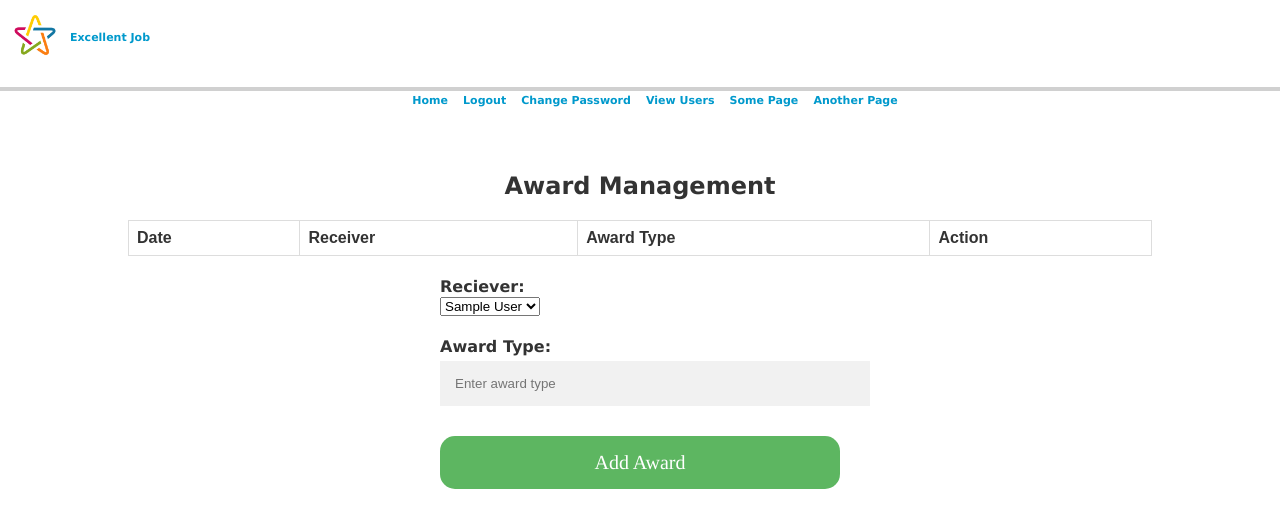
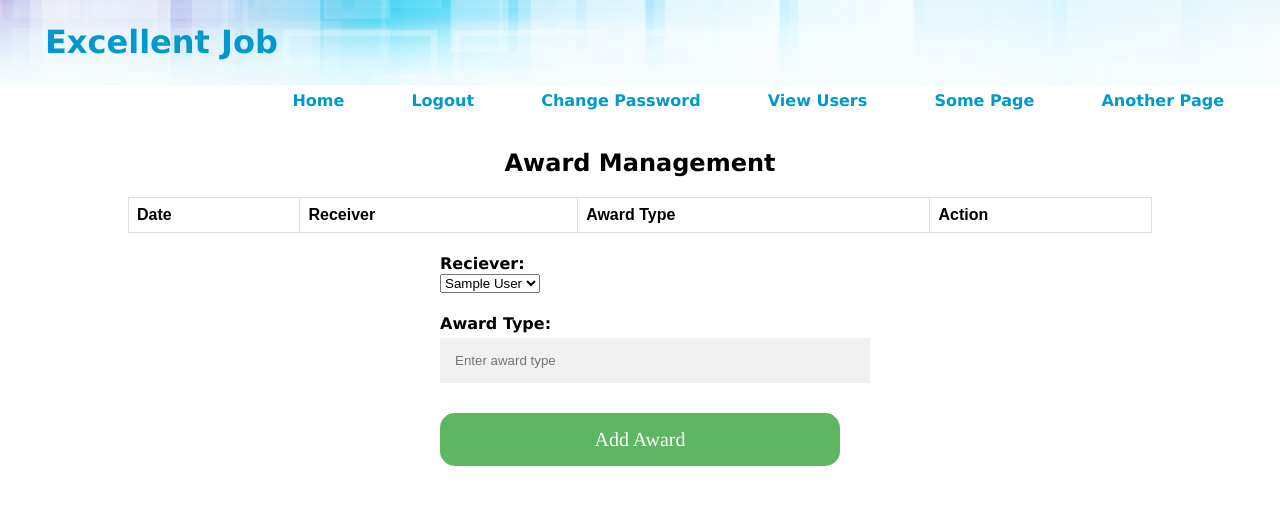
Before and after one commit to jdgamble555/cs-467-cst-osu, a PHP site: page /awards.php in a window 1280 px wide. Shown: the top 528 px of the page. Run offline with PHP 8.4, Linux system fonts and the light colour scheme; the visitor is signed in with stand-in values (Sample User, id 1); tables that the repository leaves empty or names only in its code hold one stand-in row (values such as "Sample post"); data that the repository does not hold is empty; some libraries are stand-ins or nearby versions.

Commit message:
Updated UI.

```diff
--- a/includes/layout.css
+++ b/includes/layout.css
@@ -2,17 +2,58 @@ body {
   margin: 0px;
   padding: 0px;
   font-family: verdana, arial, helvetica, sans-serif;
-  color: #333;
   background-color: white;
 }
 
-h1 {
-  margin: 0px 0px 15px 0px;
-  padding: 0px;
-  font-size: 28px;
-  line-height: 28px;
-  font-weight: 900;
-  color: #ccc;
+header {
+    position: relative;
+    display: block;
+    max-width: 100%;
+    height: 100%;
+    margin: 0 auto;
+    padding: 20px 25px 20px 45px;
+    color: white;
+    background-image: url(../img/header2.jpg);
+}
+
+header img {
+    float: left;
+    width: 70px;
+    height: 70px;
+}
+
+header h1 {
+    line-height: 45px;
+    font-size: 2rem;
+    margin: 0;
+    display:inline;
+}
+
+nav {
+    padding-left: 0;
+    margin-bottom: 0;
+    list-style: none;
+    float: right;
+    display: inline;
+}
+
+nav li {
+    position: relative;
+    display: inline-block;
+    list-style-type: none;
+    font-family: "Open Sans", "Droid Sans", Helvetica, Arial, sans-serif;
+    padding: 0 1rem;
+}
+
+nav li > a {
+    position: relative;
+    display: block;
+    padding: 10px 15px;
+}
+
+nav > li > a:hover,
+nav > li > a:focus {
+    text-decoration: none;
 }
 
 .center {
@@ -23,21 +64,21 @@ h1 {
   text-align: center;
 }
 
-p {
+/*p {
   font: 11px/20px verdana, arial, helvetica, sans-serif;
-}
+}*/
 
-#Content {
+/*#Content {
   margin-bottom: 20px;
 }
 
 #Content > p {
   margin: 0 auto;
-}
+}*/
 
 a {
   color: #09c;
-  font-size: 11px;
+/*  font-size: 11px;*/
   text-decoration: none;
   font-weight: 600;
   font-family: verdana, arial, helvetica, sans-serif;
@@ -72,14 +113,8 @@ a "be nice to Opera 5" rule every time you use the Tantek Celik hack (above). */
   height: 14px;
 }*/
 
-ul {
-  list-style: none;
-  text-align: center;
-}
-
-ul li {
-  display: inline-block;
-  padding-right: 10px;
+.menu {
+  background-color: #ccc;
 }
 
 .error {
@@ -93,24 +128,6 @@ ul li {
 table {
   margin-left: auto;
   margin-right: auto;
-}
-
-/* our new custom CSS */
-
-.header img {
-  float: left;
-  width: 70px;
-  height: 70px;
-}
-
-.header h1 {
-  position: relative;
-  top: 18px;
-}
-
-h1 {
-  border-bottom: 4px solid #d0d0d0;
-  padding-bottom: 35px;
 }
 
 /* Keep header style for all headers with hyperlink */
--- a/includes/templates/header.php
+++ b/includes/templates/header.php
@@ -26,11 +26,11 @@ if (!isset($page_title)) {
 </head>
 
 <body>
-	<div class="header">
-		<img src="img/star_logo.jpg" alt="logo">
+<header>
+		<!-- <img src="img/star_logo.jpg" alt="logo"> -->
 		<h1><a href="index.php">Excellent Job</a></h1>
-	</div>
 
+			<nav>
 				<ul>
 					<li><a href="index.php" title="Home Page">Home</a></li>
 					<?php # Script 18.2 - footer.html
@@ -57,5 +57,7 @@ if (!isset($page_title)) {
 					<li><a href="#">Some Page</a></li>
 					<li><a href="#">Another Page</a></li>
 				</ul>
+			</nav>
+</header>
 </body>
 		<!-- End of Header -->
```
Also changed, not shown: includes/templates/header old.php (added, +63 -0 lines), img/header.jpg (added), img/header1.jpg (added), img/header2.jpg (added). Lines whose indentation alone changed are shown as unchanged.
